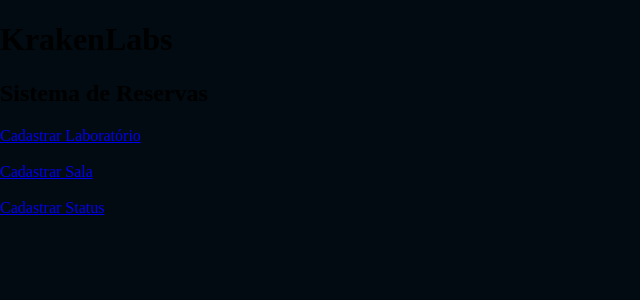
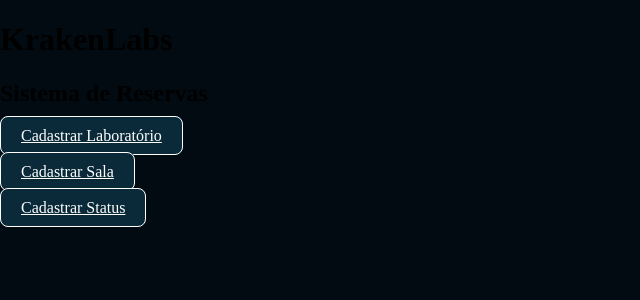
Before and after one commit to Pedro-FelixS/KrakenLabs, a Next.js app in the folder client/: page /paginaPrincipal in a window 1280 px wide. Shown: the top 300 px of the page, without its empty margins (0-640 px from the left). Built offline with nearby package versions, Linux system fonts and the light colour scheme; a web font is replaced by a local one.

Commit message:
add botões novos

```diff
--- /dev/null
+++ b/client/src/app/paginaPrincipal/pagPrin.module.css
@@ -0,0 +1,13 @@
+.botao {
+  background-color: #0a2a3a;
+  color: white;
+  padding: 10px 20px;
+  border: 1px solid white;
+  border-radius: 8px;
+  cursor: pointer;
+  align-items: center;
+}
+
+.botao:hover {
+  background-color: #10384d;
+}
--- a/client/src/app/paginaPrincipal/page.js
+++ b/client/src/app/paginaPrincipal/page.js
@@ -1,7 +1,7 @@
 'use client';
 
 import Link from 'next/link';
-
+import Styles from './pagPrin.module.css'
 export default function PaginaPrincipal() {
     return (
         <main>
@@ -9,21 +9,24 @@ export default function PaginaPrincipal() {
 
             <h2>Sistema de Reservas</h2>
 
-            <Link href="/laboratorios">
+            <Link href="/laboratorios"
+            className={Styles.botao}>
                 Cadastrar Laboratório
             </Link>
 
             <br />
             <br />
 
-            <Link href="/salas">
+            <Link href="/salas"
+            className={Styles.botao}>
                 Cadastrar Sala
             </Link>
 
             <br />
             <br />
 
-            <Link href="/status">
+            <Link href="/status"
+            className={Styles.botao}>
                 Cadastrar Status
             </Link>
         </main>
```
